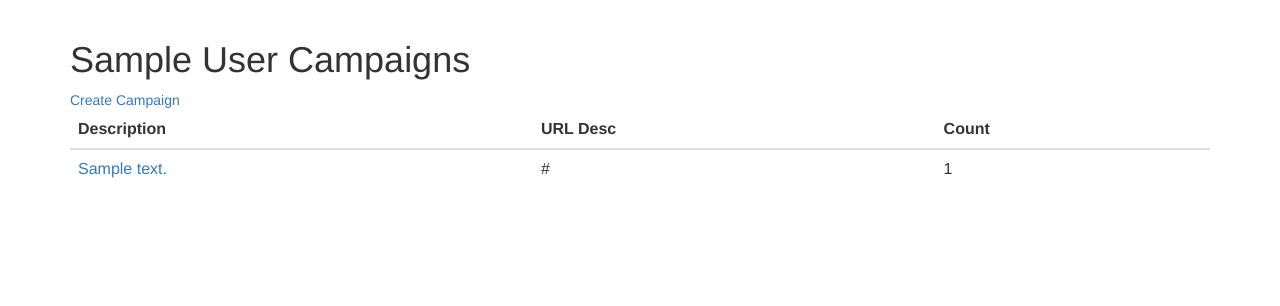
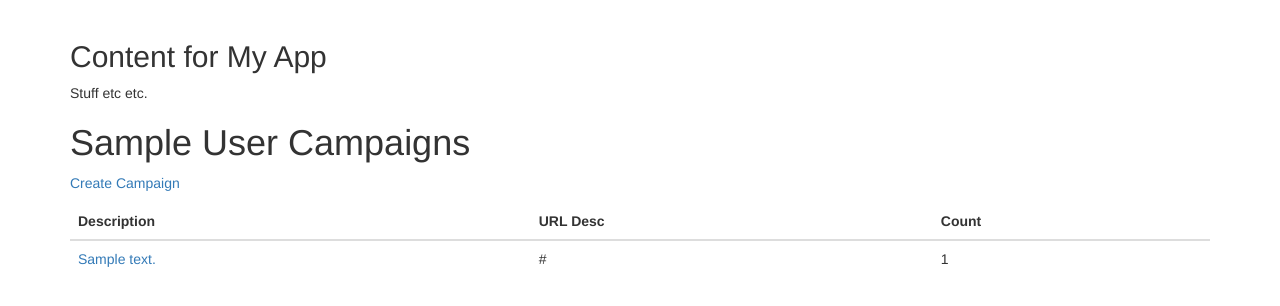
Before and after one commit to yuanzai/voucr, a Django app: page / in a window 1280 px wide. Shown: the part 51-357 px from the top of the page. Run offline with Django 3.2, Linux system fonts and the light colour scheme; a user stored in the database is signed in; tables that the repository leaves empty hold one stand-in row (values such as "Sample post"); some libraries are stand-ins or nearby versions.

Commit message:
Update campaign_home.html

```diff
--- a/voucr/templates/campaign_home.html
+++ b/voucr/templates/campaign_home.html
@@ -1,9 +1,9 @@
 
-<head>
-<link href="{{ STATIC_URL }}css/bootstrap.css" rel="stylesheet" type="text/css">
-</head>
-{% include 'navbar_user.html' %}
-<div class="container">
+{% extends "base.html" %}
+
+{% block content %}
+    <h2>Content for My App</h2>
+    <p>Stuff etc etc.</p>
 
 <H1>{{ u.longname }} Campaigns</H1>
 <a href="{% url 'voucr.views.campaign_create' %}">Create Campaign</a><p>
@@ -26,4 +26,5 @@
 {% endfor %}
 </tbody>
 </table>
-</div>
+
+{% endblock %}
```
